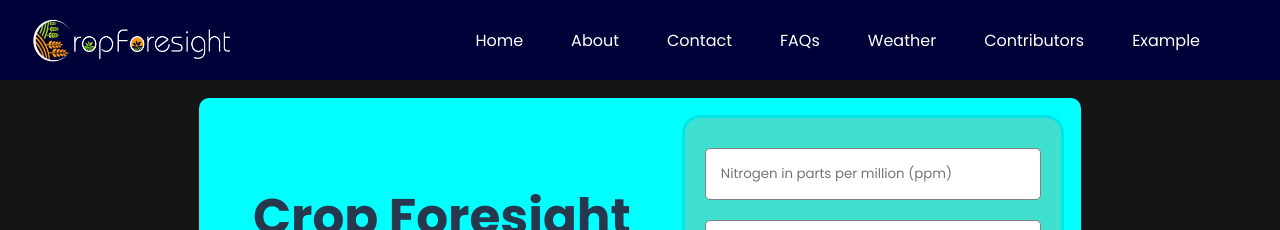
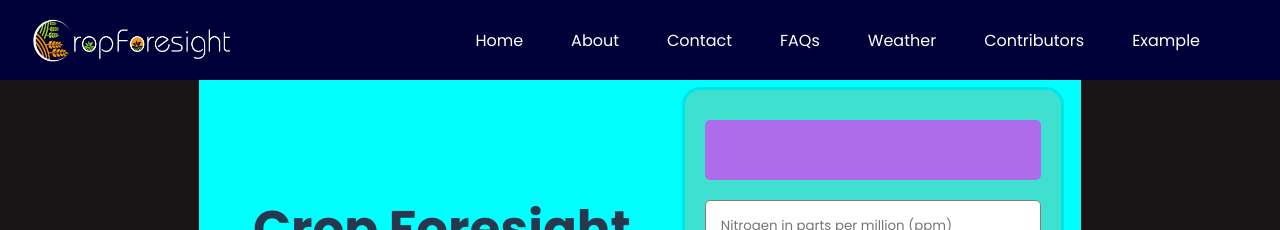
Before and after one commit to abhijeet141/CropForesight-FrontEnd, a React (Create React App) app: page / in a window 1280 px wide. Both pictures are taken after a click on the button "PREDICT YOUR CROP". Shown: the top 230 px of the page. Built offline with nearby package versions, Linux system fonts and the light colour scheme.

Commit message:
Update App.js

```diff
--- a/src/App.js
+++ b/src/App.js
@@ -102,6 +102,13 @@ function App() {
               </div>
             </div>
             <form onSubmit={handleSubmit}>
+         <Link to="/"   >
+          <button class="button2">
+          <span class="X2"></span>
+          <span class="Y2"></span>
+          <div class="close2"></div>
+        </button>
+        </Link>
               {error && (<p style={{ color: "red" }}>{error}</p>)}
               {inputs.map((input) => (
                 <FormInfo key={input.id} {...input} value={values[input.name]} onChange={onChange}
```
